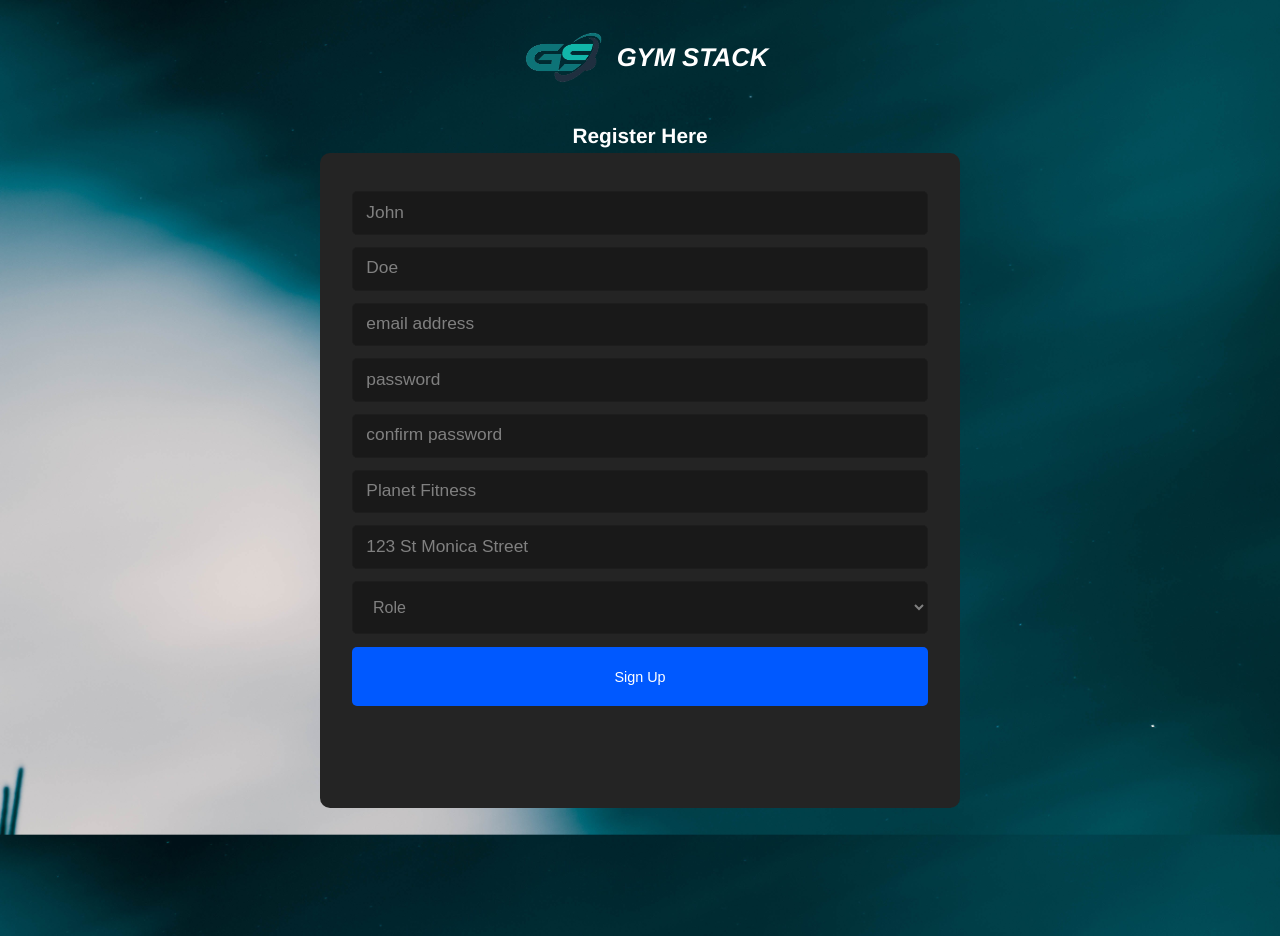
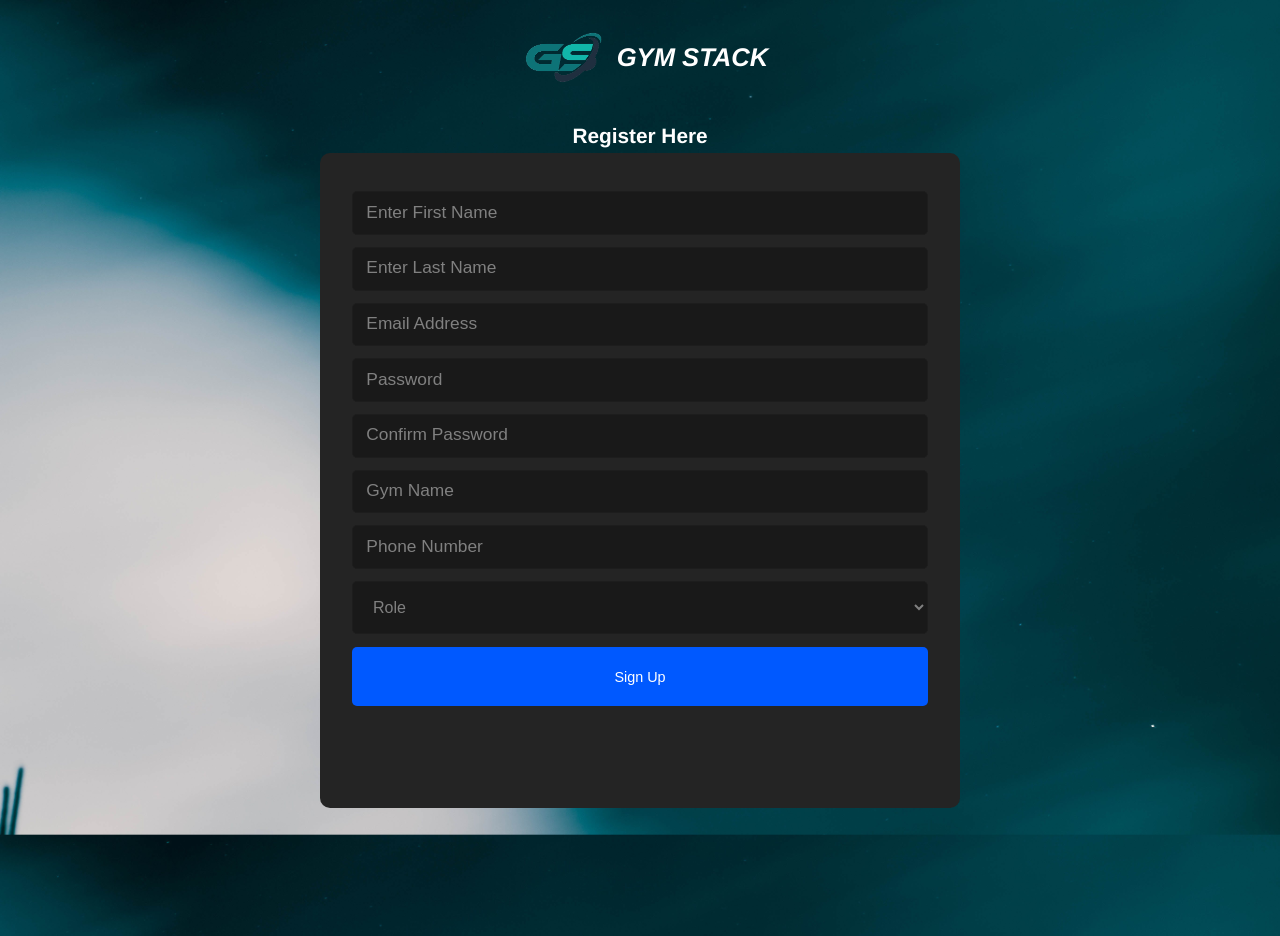
Before and after one commit to AkosuaAsante/GymStack_Project, a PHP site: page /public/login/Register1.php in a window 1280 px wide. Run offline with PHP 8.4, Linux system fonts and the light colour scheme.

Commit message:
js for register

```diff
--- a/public/js/signup.js
+++ b/public/js/signup.js
@@ -5,8 +5,8 @@
         const phoneRegex = /^\+(?:[0-9] ?){6,14}[0-9]$/;
 
         function validateRegister(){
-            var firstName = document.getElementById("firstName").value;
-            var lastName = document.getElementById("lastName").value;
+            var firstName = document.getElementById("fname").value;
+            var lastName = document.getElementById("lname").value;
             var emailaddress = document.getElementById("email").value;
             var password = document.getElementById("password").value;
             var confirmPassword = document.getElementById("confirmPassword").value;
@@ -45,7 +45,7 @@
 
             else {
                 alert("Form submitted successfully!");
-                window.location.href = "loginpage.html";
+                window.location.href = "login/Register1.php";
             }
 
         }
--- a/public/login/Register1.php
+++ b/public/login/Register1.php
@@ -13,14 +13,14 @@
         <span class="logo-text">GYM STACK</span>
       </div>
       <h2 id="welcome-back">Register Here</h2>
-      <form class="form-background" method="POST" onsubmit="return validateLogin()" id="login-form" name="login-form" >
-          <input type="text" id="fname" name="fname" placeholder="John" required />
-          <input type="text" id="lname" name="lname" placeholder="Doe" required />
-          <input type="text" id="email" name="email" placeholder="email address" required />
-          <input type="password" id="password" name="password" placeholder="password" required />
-          <input type="password" id="confirmpassword" name="confirmpassword" placeholder="confirm password" required />
-          <input type="text" class="form-control" id="gymname" placeholder="Planet Fitness">
-          <input type="text" class="form-control" id="Address" placeholder="123 St Monica Street">
+      <form class="form-background" method="POST" onsubmit="return validateRegister()" id="register-form" name="register-form" >
+          <input type="text" id="fname" name="fname" placeholder="Enter First Name" required />
+          <input type="text" id="lname" name="lname" placeholder="Enter Last Name" required />
+          <input type="text" id="email" name="email" placeholder="Email Address" required />
+          <input type="password" id="password" name="password" placeholder="Password" required />
+          <input type="password" id="confirmpassword" name="confirmPassword" placeholder="Confirm Password" required />
+          <input type="text" class="form-control" id="gymname" placeholder="Gym Name">
+          <input type="number" class="form-control" id="phoneNumber" placeholder="Phone Number">
                   <select id="role" class="form-select">
                     <option value=0>Role</option>
                     <option value=1>Manager</option>
@@ -30,7 +30,7 @@
           <p class ="error-msg" id="error-msg"> Incorrect email or password. Try again</p>
       </form>
     </div>
-    <script src="../js/loginpage.js"></script>
+    <script src="../js/signup.js"></script>
   </body>
 
 
```
